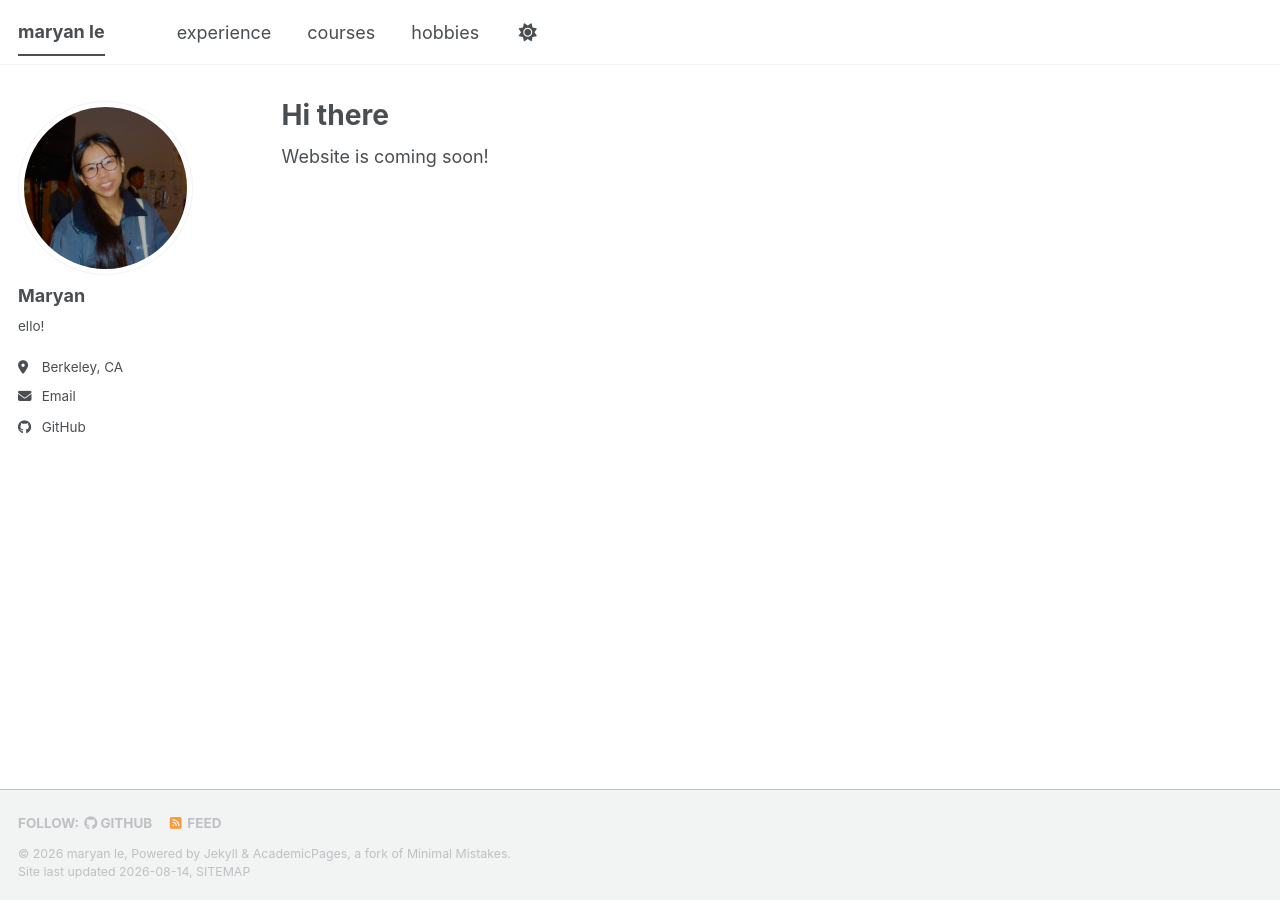
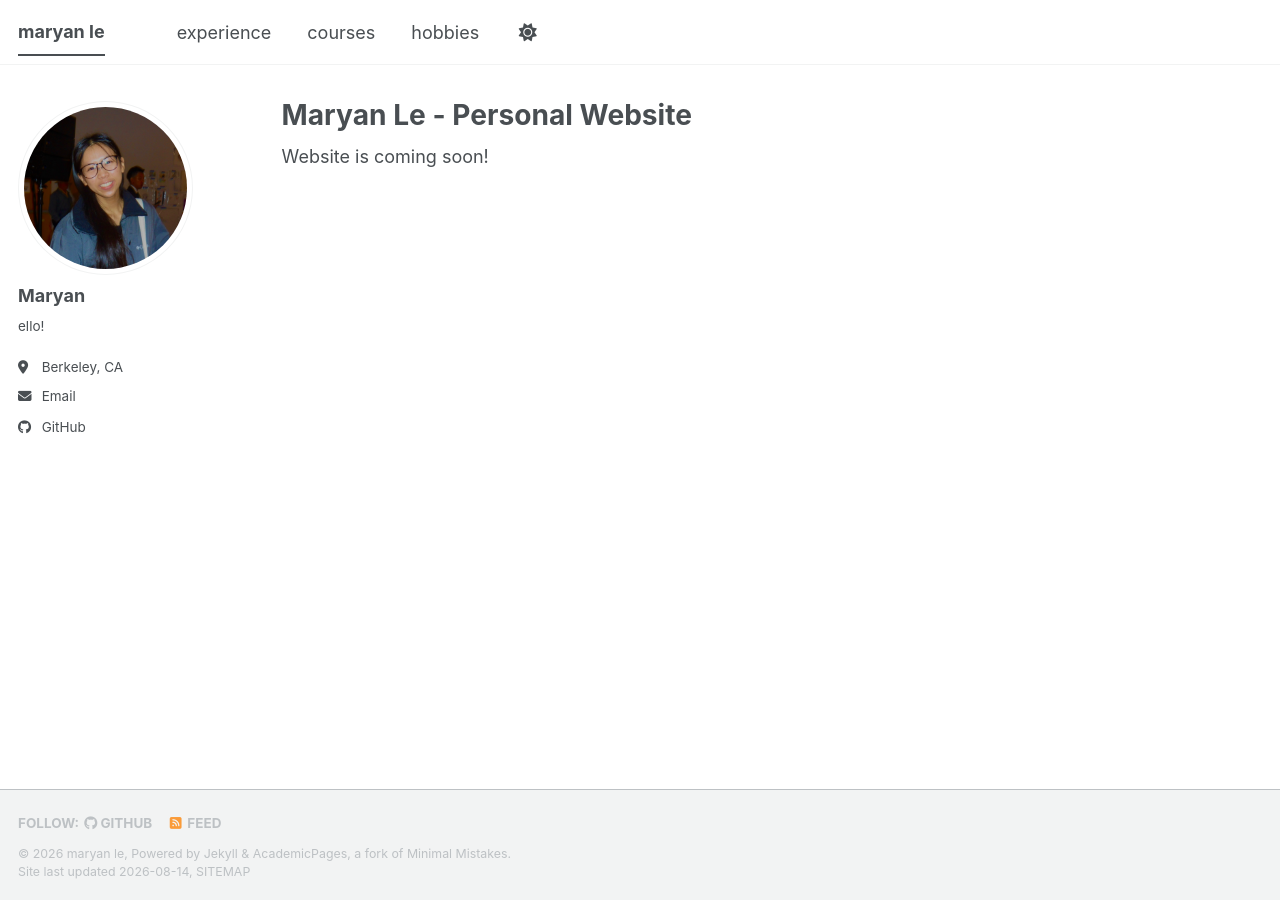
Before and after one commit to lemaryan/lemaryan.github.io, a Jekyll site: the page built from _pages/about.md, in a window 1280 px wide. Built offline with Jekyll 4.4.1, drawn with Linux system fonts in a browser that asks for light colours; a style sheet for code colours, icons or effects is not loaded.

Commit message:
changed the tab name

```diff
--- a/_pages/about.md
+++ b/_pages/about.md
@@ -1,6 +1,6 @@
 ---
 permalink: /
-title: "Hi there"
+title: "Maryan Le - Personal Website"
 author_profile: true
 redirect_from:
   - /about/
```
